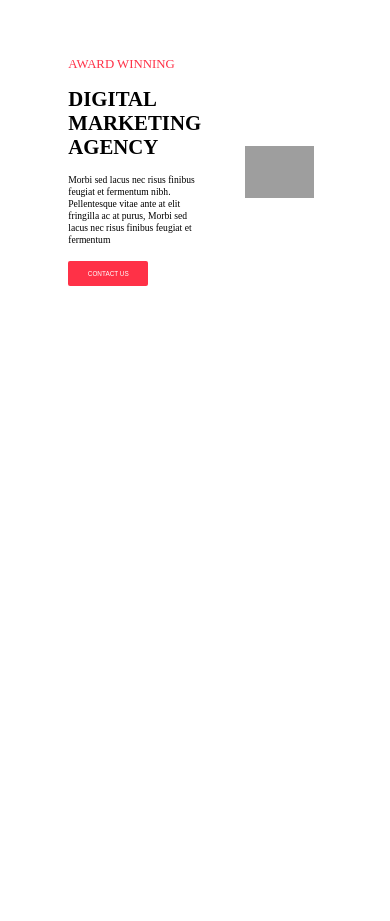
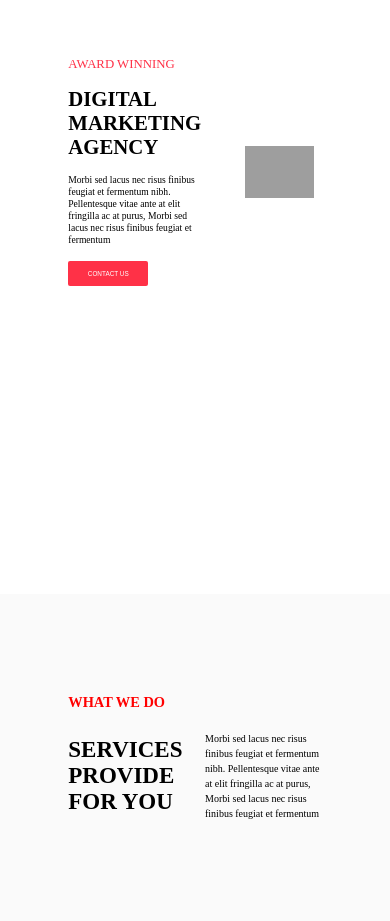
Before and after one commit to prathamsaxen/fyle_assignment, a plain HTML site: page index.html in a window 390 px wide. Shown: the part 250-1171 px from the top of the page. Before the commit the page ends 844 px from the top, so only its background shows below. Drawn offline with Linux system fonts and the light colour scheme; grey boxes are pictures that could not be loaded; a web font is replaced by a local one.

Commit message:
Services Section W/O Slider!

```diff
--- a/index.html
+++ b/index.html
@@ -28,6 +28,17 @@
         </div>
     </div>
 
+    <div class="services_section">
+        <h3>What we do</h3>
+        <div class="content_services">
+            <h2>Services provide for you</h2>
+            <p>
+                Morbi sed lacus nec risus finibus feugiat et fermentum nibh. Pellentesque vitae ante at elit fringilla ac
+                at purus, Morbi sed lacus nec risus finibus feugiat et fermentum
+            </p>
+        </div>
+    </div>
+
 
 </body>
 
--- a/styles.css
+++ b/styles.css
@@ -1,6 +1,11 @@
+@import url('https://fonts.googleapis.com/css2?family=Cormorant+SC:wght@300;400;500;600;700&display=swap');
+
 :root {
-    --red_color: #FF3147;
+  --red_color: #ff3147;
   --black_color: #000000;
+  --white_color: #ffffff;
+  --dark_white: #fafafa;
+  --regular_font: "Cormorant SC", serif;
 }
 
 * {
@@ -9,11 +14,16 @@
   box-sizing: border-box;
 }
 
+body{
+  font-family: var(--regular_font);
+}
+
 .award_winning_section {
   height: 100vh;
   display: flex;
   justify-content: center;
   align-items: center;
+  background-color: var(--white_color);
 }
 
 .main_award_container {
@@ -34,7 +44,7 @@
 
 .content_award h2 {
   color: var(--red_color);
-    font-size: .8rem;
+  font-size: 0.8rem;
   font-weight: 300;
   text-transform: uppercase;
   font-family: normal;
@@ -48,8 +58,9 @@
 }
 
 .content_award p {
-    font-size: .6rem;
+  font-size: 0.6rem;
   line-height: 12px;
+  font-family: Poppins;
 }
 
 .content_award button {
@@ -57,16 +68,16 @@
   border: none;
   width: max-content;
   padding: 8px 15px;
-    color: #FFF;
+  color: #fff;
   border-radius: 2px;
   text-transform: uppercase;
-    font-size: .4rem;
+  font-size: 0.4rem;
   cursor: pointer;
   min-width: 80px;
   position: relative;
   overflow: hidden;
   z-index: 1;
-    transition: color .4s linear;
+  transition: color 0.4s linear;
   border: 1px solid transparent;
 }
 
@@ -77,17 +88,16 @@
   top: 0;
   width: 100%;
   height: 100%;
-    background-color: #FFF;
+  background-color: #fff;
   z-index: -1;
   transform: scaleX(0);
   transform-origin: left;
-    transition: transform 0.5s cubic-bezier(.5, 1.6, .4, .7);
+  transition: transform 0.5s cubic-bezier(0.5, 1.6, 0.4, 0.7);
 }
 
 .content_award button:hover {
   color: var(--red_color);
   border: 1px solid var(--red_color);
-
 }
 
 .content_award button:hover::before {
@@ -102,3 +112,50 @@
 .image_award img {
   width: 90%;
 }
+
+
+
+/* Services Section */
+
+.services_section {
+    background-color: var(--dark_white);
+    /* height: 100vh; */
+    padding-top: 100px;
+    padding-bottom: 100px;
+}
+
+.services_section h3{
+    color: red;
+    width: 65%;
+    margin:auto;
+    font-weight: lighter;
+    text-transform: uppercase;
+    font-size: .9rem;
+    letter-spacing: 0px;
+    font-weight: 600;
+}
+
+.content_services{
+  /* border: 2px solid red; */
+  width: 65%;
+  margin: auto;
+  margin-top: 20px;
+  display: flex;
+  justify-content: center;
+  align-items: center;
+  gap: 20px;
+  h2{
+    font-size: 23px;
+    width: 50%;
+    text-transform: uppercase;
+    font-family: var(--regular_font);
+    font-weight: bold;
+  }
+  p{
+    font-size: 10px;
+    /* color: red; */
+    line-height: 15px;
+    width: 50%;
+    font-family: Poppins;
+  }
+}
```
Also changed, not shown: script.js (added, +29 -0 lines), assets/slider/1.png (added), assets/slider/1@2x.png (added), assets/slider/2.png (added), assets/slider/2@2x.png (added), assets/slider/3.png (added), assets/slider/3@2x.png (added). Lines whose indentation alone changed are shown as unchanged.
